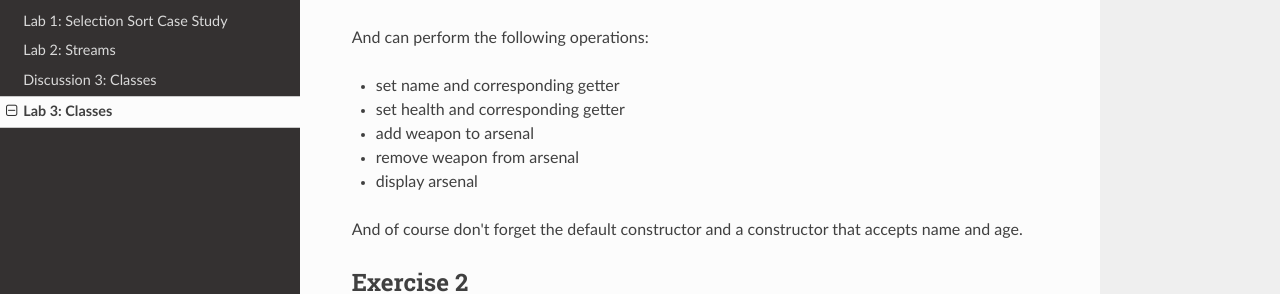
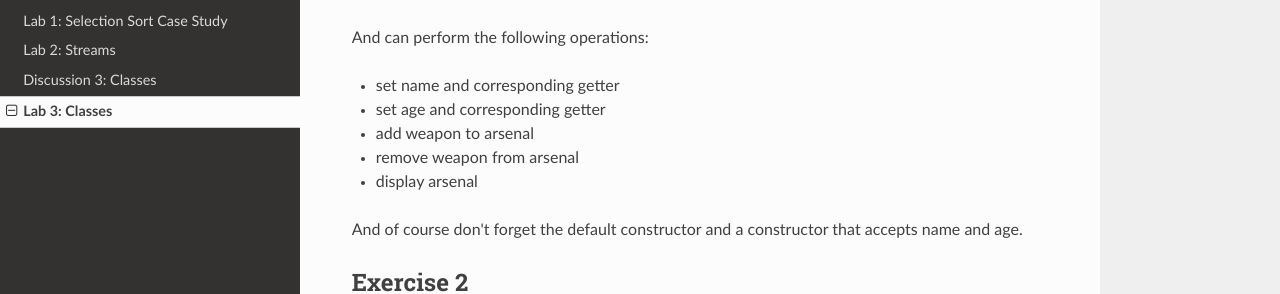
Before and after one commit to cs-si-ucr/cs12, an MkDocs documentation site: the page built from docs/lab03.md, in a window 1280 px wide and 900 px high, scrolled down 541 px. Shown: the part 158-452 px from the top of the window. Built offline with MkDocs 1.6.1, drawn with Linux system fonts in a browser that asks for light colours; nearby versions of some CDN libraries; old or Windows-style settings are respelled for this version of MkDocs.

Commit message:
Changed health to age

```diff
--- a/docs/lab03.md
+++ b/docs/lab03.md
@@ -37,7 +37,7 @@ Create a class 'Avenger' which has the following attributes:
 And can perform the following operations:
 
  * set name and corresponding getter
- * set health and corresponding getter
+ * set age and corresponding getter
  * add weapon to arsenal
  * remove weapon from arsenal
  * display arsenal
```
